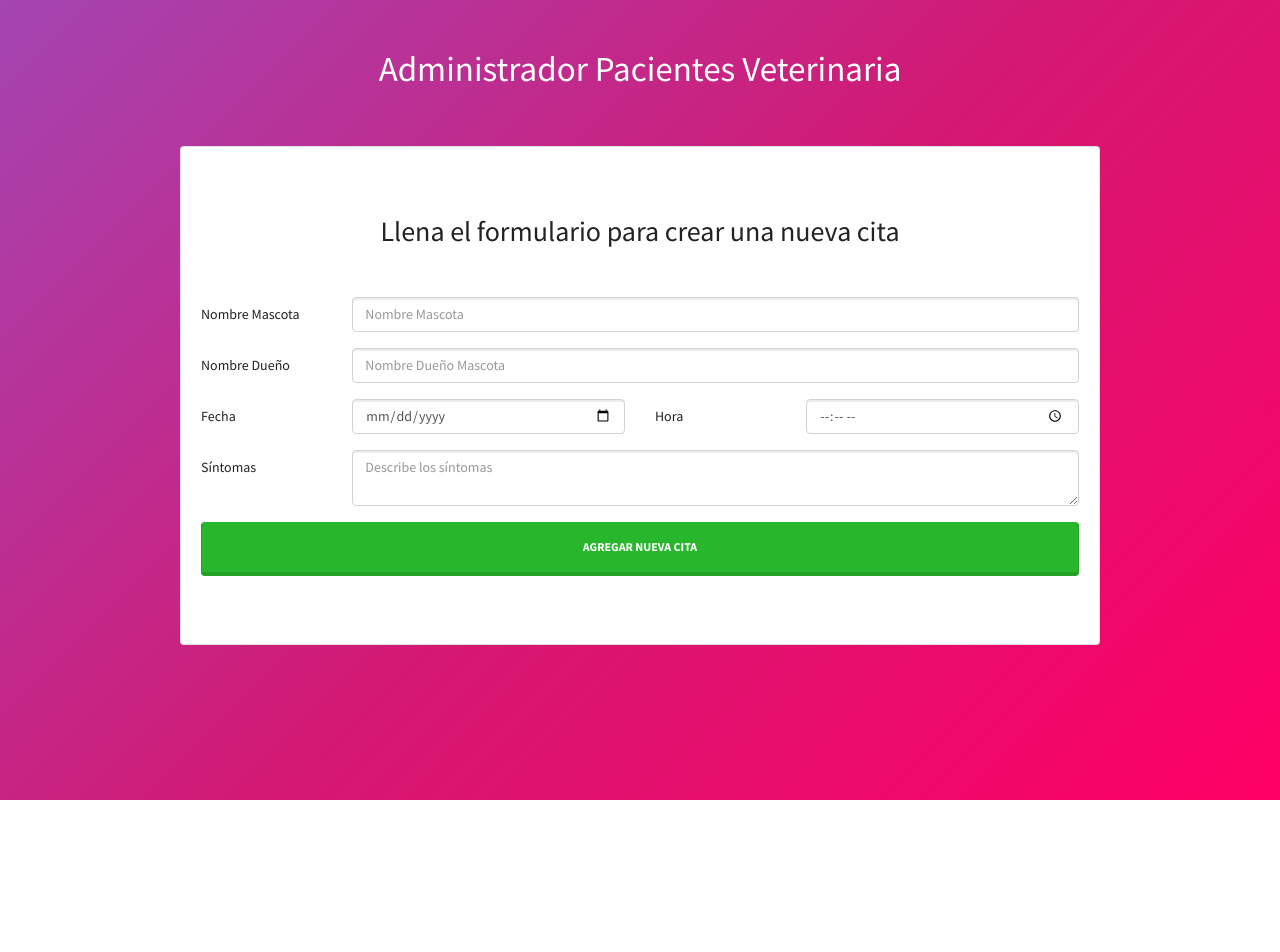
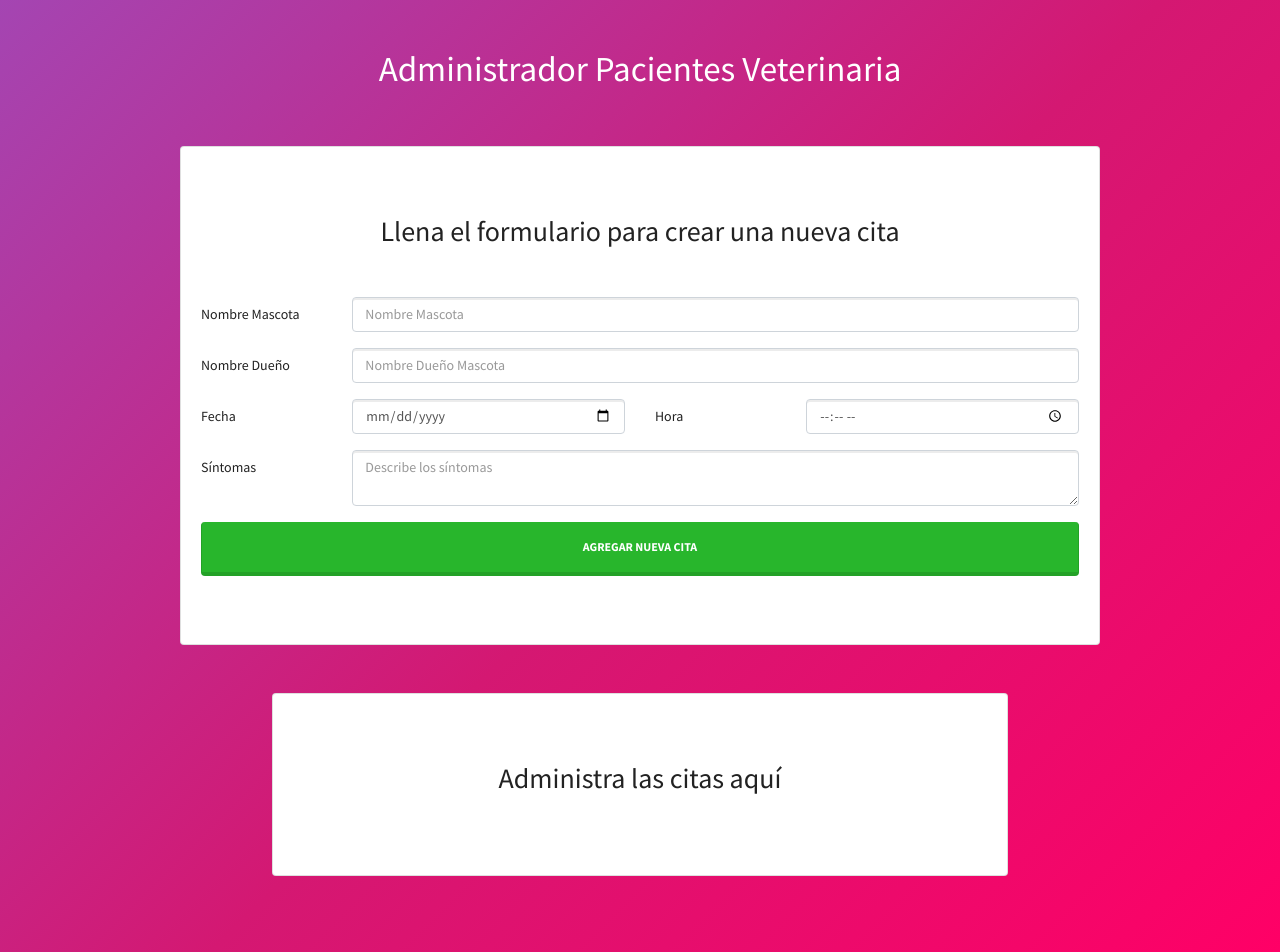
Before and after one commit to Liliaborrazas/veterinario, a React (Create React App) app: page / in a window 1280 px wide. Shown: the top 952 px of the page. Before the commit the page ends 800 px from the top, so only its background shows below. Built offline with nearby package versions, Linux system fonts and the light colour scheme; the HTML template or start-up script is replaced by a standard one.

Commit message:
guardar lista de citas

```diff
--- a/src/App.js
+++ b/src/App.js
@@ -2,14 +2,14 @@
 import './bootstrap.min.css';
 import Header from './components/Header';
 import NuevaCita from './components/NuevaCita';
+import ListaCitas from './components/ListaCitas';
 
 
 export default function App() {
   const [citas, setCitas] = useState([])
   const crearNewCita = (datos)=>{
-    console.log(datos)
-      const nuevasCitas = [datos,...citas];
-    setCitas(nuevasCitas)
+      const nuevasCitas = [...citas , datos];
+      setCitas(nuevasCitas)
   }
 
   return(
@@ -22,6 +22,11 @@
          <NuevaCita
         crearNewCita={crearNewCita}
          />
+         <div className="mt-5 col-md-10 mx-auto">
+           <ListaCitas
+           citas = {citas}
+           />
+         </div>
 
           </div>
         </div>
--- /dev/null
+++ b/src/components/Cita.js
@@ -0,0 +1,16 @@
+import React from 'react'
+
+export default function Cita ({cita}){
+    return(
+        <div className="media mt-3">
+            <div className="media-body">
+                <h3 className="mt-0">{cita.mascota}</h3>
+                <p className="card-text"><span>Nombre Dueño:</span> {cita.propietario}</p>
+                <p className="card-text"><span>Fecha:</span> {cita.fecha}</p>
+                <p className="card-text"><span>Hora:</span> {cita.hora}</p>
+                <p className="card-text"><span>Sintomas:</span> {cita.sintomas}</p>
+            </div>
+        </div>
+
+    )
+}
--- /dev/null
+++ b/src/components/ListaCitas.js
@@ -0,0 +1,24 @@
+import React from 'react';
+import Cita from './Cita';
+
+
+export default function ListaCitas({citas}){
+    return(
+        <>
+        <div className="card mt-2 py-5">
+            <div className="card-body">
+                <h2 className="card-title text-center">Administra las citas aquí</h2>
+                <div className="lista-citas">
+                   {citas.map(cita=>(
+                       <Cita
+                            hey={cita.id}
+                            cita={cita}
+                       />
+                   ))}
+                </div>
+            </div>
+        </div>
+        </>
+    );
+
+}
```
Also changed, not shown: src/components/NuevaCita.js (+7 -35 lines).
